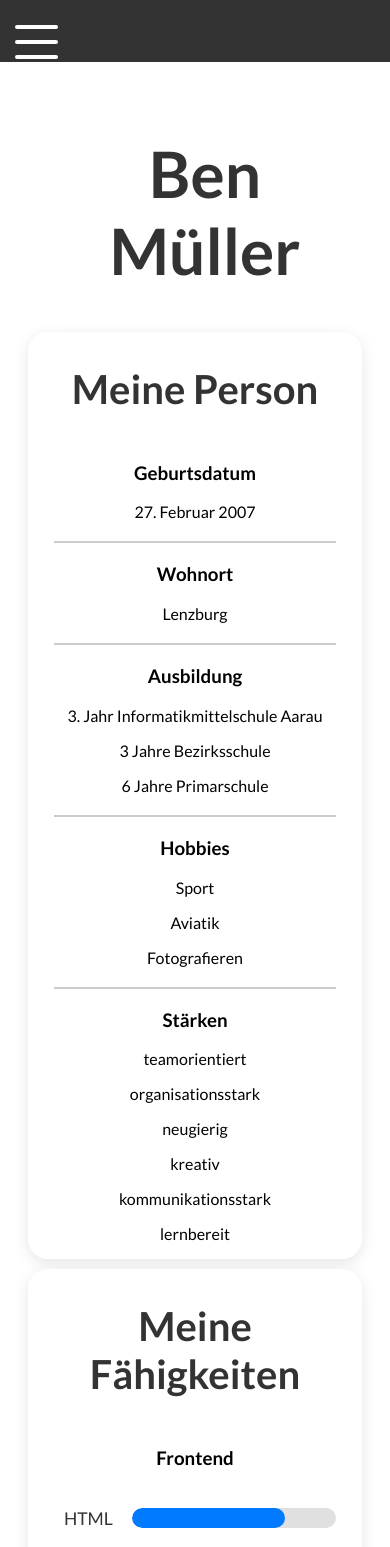
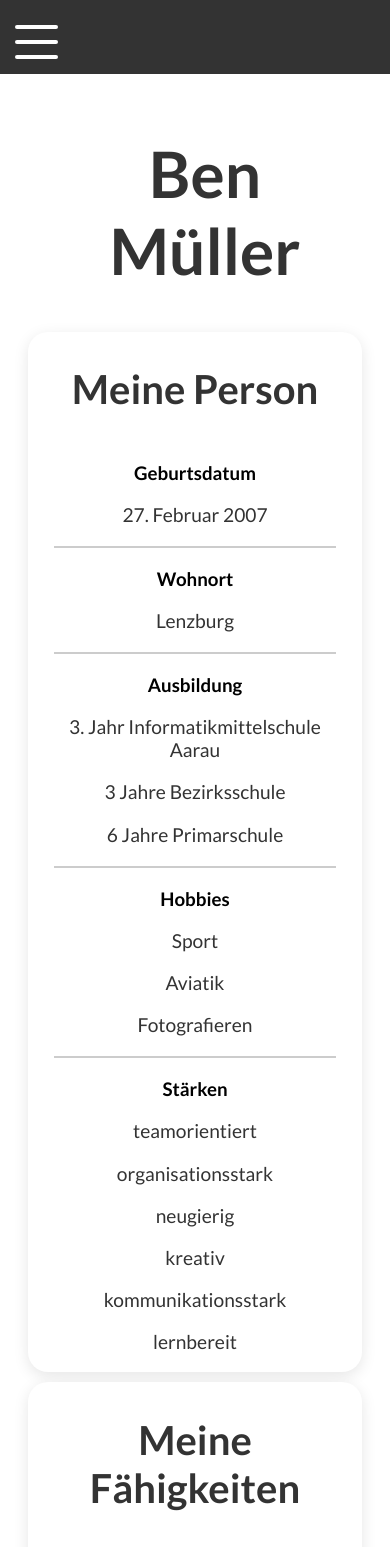
Before and after one commit to bien187/ILA3-0110, a React (Create React App) app: page /aboutme in a window 390 px wide. Shown: the top 1547 px of the page. Built offline with nearby package versions, Linux system fonts and the light colour scheme.

Commit message:
Add files via upload

```diff
--- a/src/components/Styles/AboutMe.css
+++ b/src/components/Styles/AboutMe.css
@@ -72,6 +72,12 @@
   color: #333;
 }
 
+
+.info-box p {
+  font-size: 1.2em;
+  color: #333;
+}
+
 .skill {
   display: flex;
   align-items: center;
@@ -85,7 +91,7 @@
 
 .skill span {
   flex: 1;
-  font-size: 1.1em;
+  font-size: 1.2em;
   color: #333;
 }
 
--- a/src/components/Styles/Navbar.css
+++ b/src/components/Styles/Navbar.css
@@ -80,7 +80,7 @@
 @media (max-width: 850px) {
   .navbar {
     width: 100%;
-    height: 100vh;
+    height: 1000vh;
     background-color: #333;
     position: fixed;
     top: 0;
@@ -96,7 +96,7 @@
     background-color: #333;
     display: flex;
     flex-direction: column;
-    height: 30px;
+    height: 5%;
   }
 
   .navbar.open {
```
